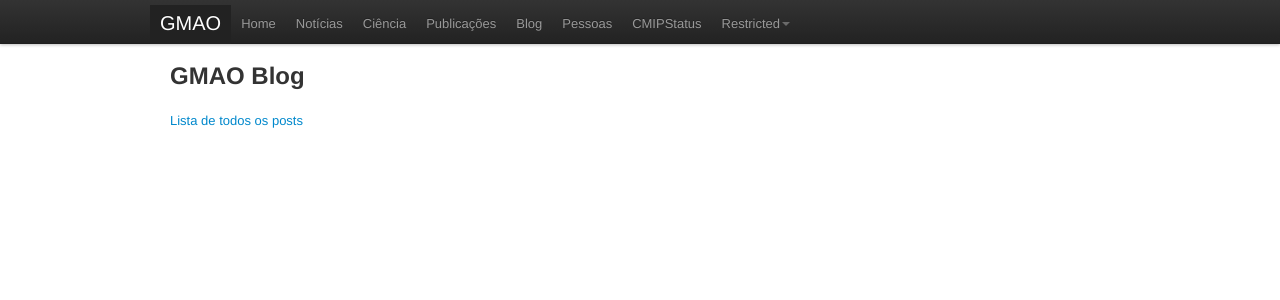
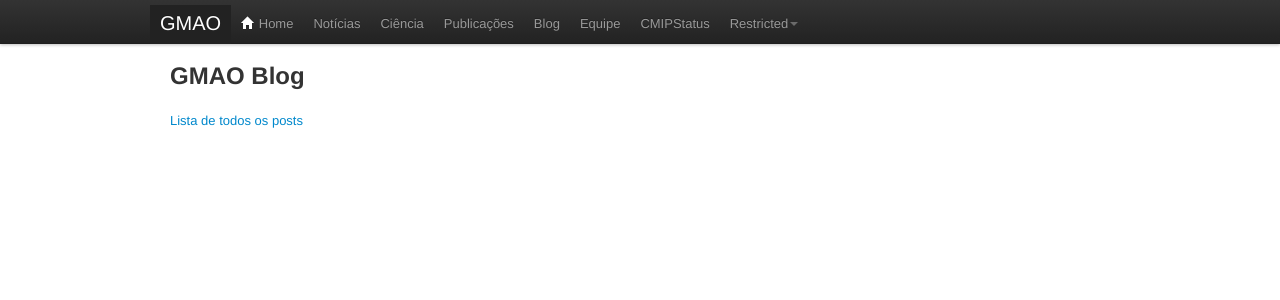
Before and after one commit to mbscg/cmipstatus, a Django app: page /gmao/blog/ in a window 1280 px wide. Shown: the top 300 px of the page. Run offline with Django 3.2, Linux system fonts and the light colour scheme; data that the repository does not hold is empty; parts of the project's set-up code (start-up, migrations or seed data) failed here and were passed over; some libraries are stand-ins or nearby versions.

Commit message:
icon for gmao home in navbar

```diff
--- a/templates/gmaobase.html
+++ b/templates/gmaobase.html
@@ -18,12 +18,12 @@
         {# Navbar section #}
             <ul class="nav">
                 <li class="active"><a class="brand" href="#">GMAO</a></li>
-                <li><a href="/gmao/">Home</a></li>
+                <li><a href="/gmao/"><i class="icon-home icon-white"></i> Home</a></li>
                 <li><a href="/gmao/newspaper/">Notícias</a></li>
                 <li><a href="/gmao/science/">Ciência</a></li>
                 <li><a href="/gmao/publications/">Publicações</a></li>
                 <li><a href="/gmao/blog/">Blog</a></li>
-                <li><a href="/gmao/people/">Pessoas</a></li>
+                <li><a href="/gmao/people/">Equipe</a></li>
                 <li><a href="/cmip/">CMIPStatus</a></li>
                 <li class="dropdown" id="menu1">
                     <a class="dropdown-toggle" data-toggle="dropdown" href="menu1">Restricted<b class="caret"></b></a>
```
